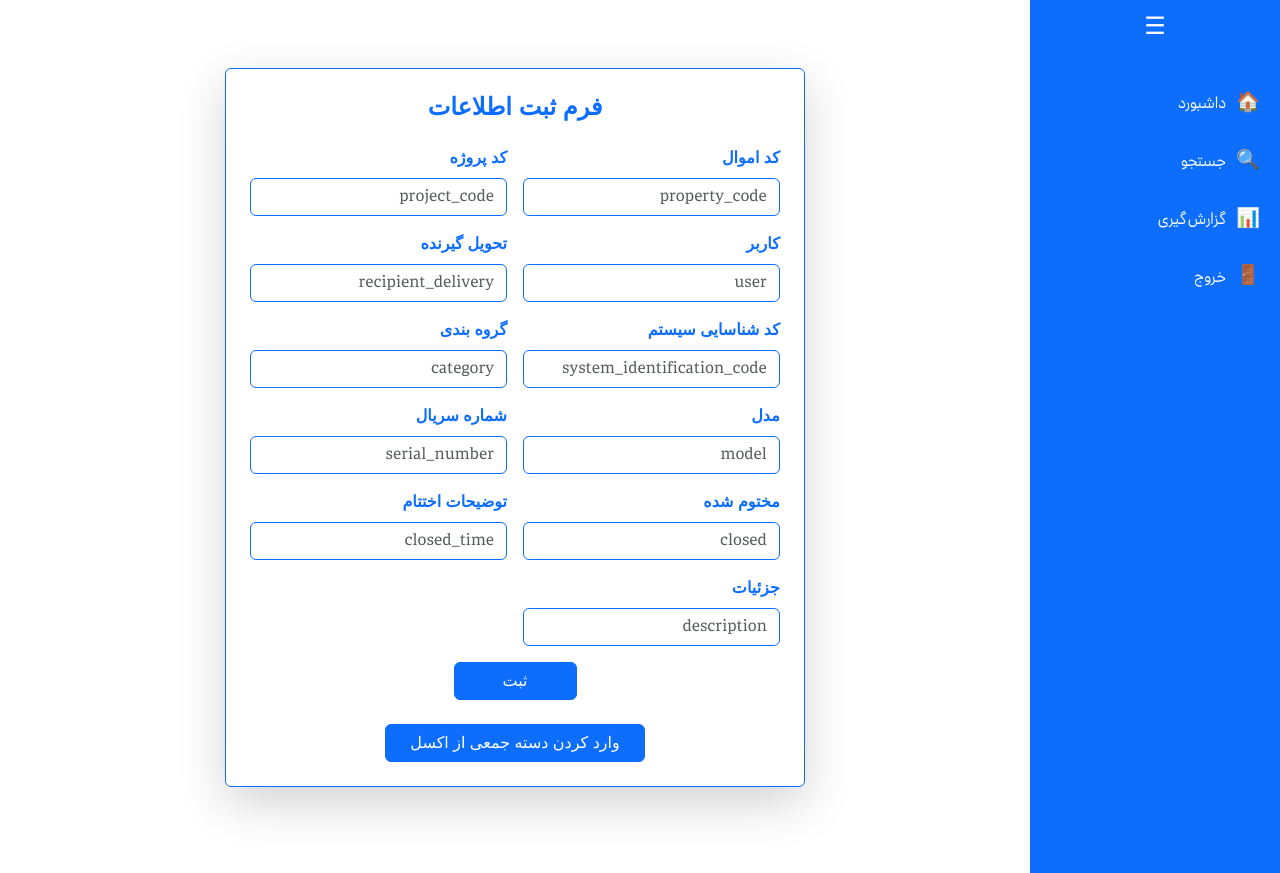
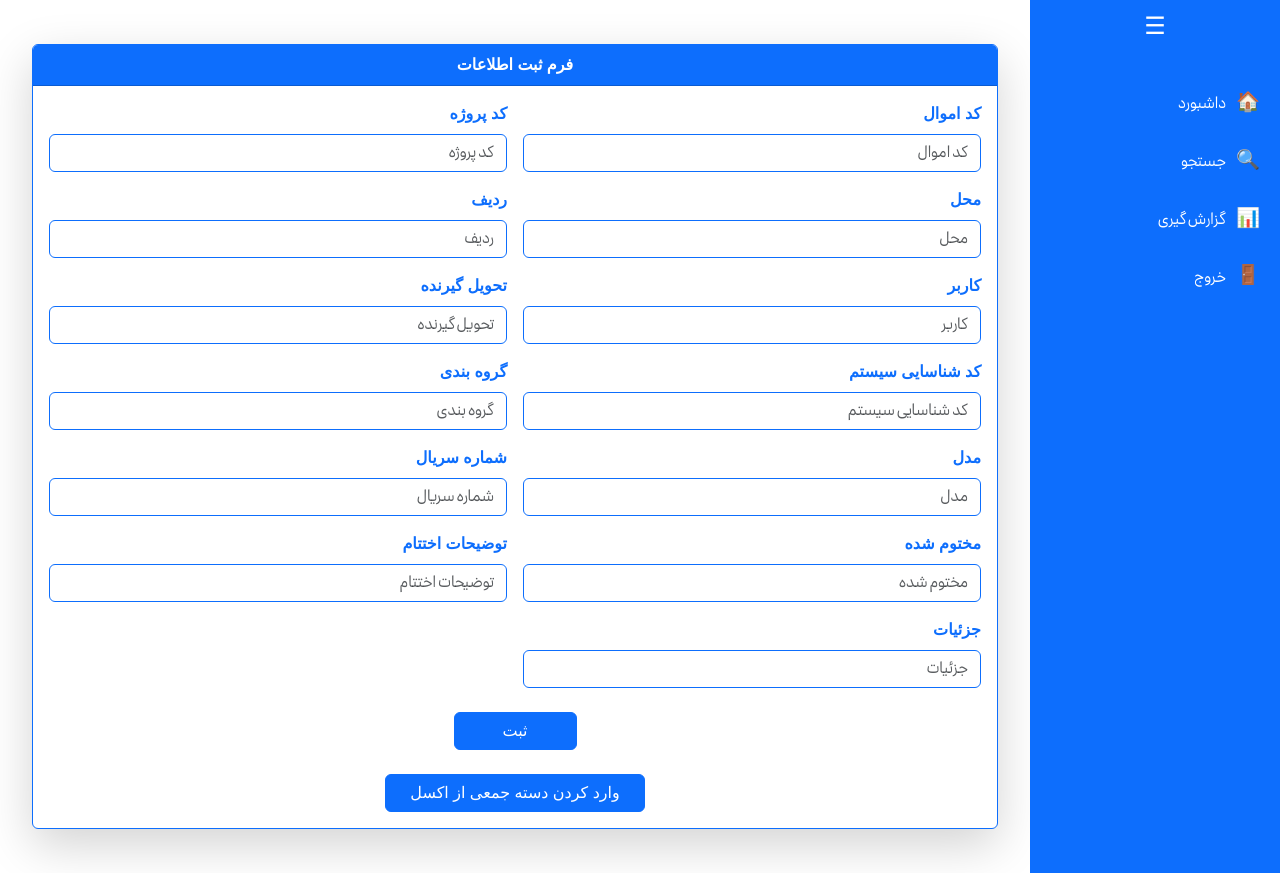
Before and after one commit to Ali-Abbaspour-12/Warehouse, a Flask app: template templates/add_item_panel/add_item.html in a window 1280 px wide. Run offline with Flask 3, Linux system fonts and the light colour scheme; the template is opened without the code that fills it, so the values that code supplies are empty; the visitor is signed in with stand-in values (Sample User, id 1); some libraries are stand-ins or nearby versions.

Commit message:
new changes

```diff
--- a/routes/report.py
+++ b/routes/report.py
@@ -16,8 +16,8 @@ def export_report():
 
     data = [{
         "project_code": i.project_code,
-        #"warehouse_location": i.warehouse_location,
-        #"row": i.row,
+        "warehouse_location": i.warehouse_location,
+        "row": i.row,
         "user": i.user,
         "company": i.company,
         "unit": i.unit,
--- a/templates/add_item_panel/add_item.html
+++ b/templates/add_item_panel/add_item.html
@@ -1,9 +1,16 @@
 {% extends 'base.html' %}
 
 {% block content %}
-<div class="container mt-5 d-flex justify-content-center">
 
-    <div class="card shadow-lg p-4 border-primary" style="width: 60%; min-width: 380px;">
+<div class="container mt-4">
+
+    <!-- 🔵 کارت اصلی مثل فرم جستجو -->
+    <div class="card shadow-lg border-primary mb-4">
+        <div class="card-header bg-primary text-white fw-bold text-center">
+            فرم ثبت اطلاعات
+        </div>
+
+        <div class="card-body">
 
             <!-- پیام‌های فلش -->
             {% with messages = get_flashed_messages(with_categories=true) %}
@@ -18,13 +25,15 @@
             {% endif %}
             {% endwith %}
 
-        <h4 class="text-center mb-4 text-primary fw-bold">فرم ثبت اطلاعات</h4>
+            <form method="post" autocomplete="off">
 
-        <form method="post" autocomplete="off" class="row g-3">
+                <div class="row g-3">
 
                     {% set fields = [
                         ('property_code', 'کد اموال'),
                         ('project_code', 'کد پروژه'),
+                        ('warehouse_loaction','محل'),
+                        ('row','ردیف'),
                         ('user', 'کاربر'),
                         ('recipient_delivery', 'تحویل گیرنده'),
                         ('system_identification_code', 'کد شناسایی سیستم'),
@@ -38,21 +47,20 @@
 
                     {% for id, label in fields %}
                     <div class="col-md-6 position-relative">
-                <label class="form-label fw-bold text-primary" for="{{ id }}">{{ label }}</label>
-                <input type="text"
-                       id="{{ id }}"
-                       name="{{ id }}"
-                       placeholder="{{ id }}"
-                       class="form-control border-primary"
-                       onclick="loadSuggestions('{{ id }}')"
-                       oninput="loadSuggestions('{{ id }}')">
-
-                <div class="suggest-box shadow-sm" id="{{ id }}_box"></div>
+                        <label for="{{id}}" class="form-label text-primary fw-bold">{{label}}</label>
+                        <input type="text" class="form-control border-primary"
+                               id="{{id}}" name="{{id}}" placeholder="{{label}}"
+                               onclick="loadSuggestions('{{id}}')" oninput="loadSuggestions('{{id}}')">
+                        <div class="suggest-box" id="{{id}}_box"></div>
                     </div>
                     {% endfor %}
 
-            <div class="text-center mt-3">
-                <button type="submit" class="btn btn-primary px-5">ثبت</button>
+                </div>
+
+                <div class="text-center mt-4">
+                    <button type="submit" class="btn btn-primary px-5">
+                        ثبت
+                    </button>
                 </div>
 
             </form>
@@ -64,23 +72,23 @@
             </div>
 
         </div>
+    </div>
 
 </div>
 
-<!-- استایل پیشنهادها -->
+<!-- استایل suggest-box مانند فرم دوم -->
 <style>
     .suggest-box {
         position: absolute;
-        top: 70px;
-        left: 0;
-        right: 0;
-        background: #ffffff;
-        border: 1px solid #0d6efd; /* رنگ آبی Bootstrap */
-        border-radius: 5px;
+        width: 100%;
+        background: #fff;
+        border: 1px solid #0d6efd;
+        border-radius: 0.25rem;
         max-height: 200px;
         overflow-y: auto;
         display: none;
-        z-index: 1000;
+        z-index: 2000;
+        box-shadow: 0 4px 8px rgba(0,0,0,0.1);
     }
 
     .suggest-item {
@@ -89,14 +97,18 @@
     }
 
     .suggest-item:hover {
-        background: #e3f2fd; /* آبی روشن هاور */
+        background: #e3f2fd;
     }
 </style>
 
 <!-- اسکریپت پیشنهادها -->
 <script>
     function getAllFieldsExcept(target) {
-        const keys = ["company", "user", "category", "project_code", "property_code", "serial_number", "personnel_code", "current_location", "system_identification_code", "model", "serial_number", "recipient_delivery", "closed"];
+        const keys = ["company", "user", "category", "project_code", "property_code",
+         "serial_number", "personnel_code", "current_location",
+         "system_identification_code", "model", "serial_number",
+         "recipient_delivery", "closed","warehouse_location","row"];
+
         const params = {};
         keys.forEach(k => {
             if (k !== target) {
--- a/templates/search_panel/history_detail.html
+++ b/templates/search_panel/history_detail.html
@@ -14,7 +14,7 @@
         <div class="card-body">
 
             <ul class="list-group list-group-flush mb-4">
-                <li class="list-group-item"><strong>ID:</strong> {{ history.id }}</li>
+
                 <li class="list-group-item"><strong>کد پروژه:</strong> {{ history.project_code }}</li>
                 <li class="list-group-item"><strong>انبار:</strong> {{ history.warehouse_location }}</li>
                 <li class="list-group-item"><strong>ردیف:</strong> {{ history.row }}</li>
--- a/templates/search_panel/item_detail.html
+++ b/templates/search_panel/item_detail.html
@@ -14,7 +14,7 @@
         <!-- اطلاعات آیتم -->
         <div class="card-body">
             <ul class="list-group list-group-flush mb-4">
-                <li class="list-group-item"><strong>ID:</strong> {{ item.id }}</li>
+
                 <li class="list-group-item"><strong>کد پروژه:</strong> {{ item.project_code }}</li>
                 <li class="list-group-item"><strong>انبار:</strong> {{ item.warehouse_location }}</li>
                 <li class="list-group-item"><strong>ردیف:</strong> {{ item.row }}</li>
@@ -47,7 +47,7 @@
 
             <!-- دکمه‌ها -->
             <div class="d-flex gap-2">
-                <a href="{{ url_for('search_bp.edit_item', item_id=item.id) }}" class="btn btn-warning">
+                <a href="{{ url_for('search_bp.edit_item', item_id=item.id) }}" class="btn btn-primary">
                     ویرایش آیتم
                 </a>
                 <a href="{{ url_for('search_bp.search', **request.args) }}" class="btn btn-primary">
```
Also changed, not shown: models.py (+4 -4 lines), routes/add_item.py (+8 -7 lines), routes/search.py (+17 -10 lines), templates/search_panel/search.html (+10 -6 lines). Lines whose indentation alone changed are shown as unchanged.
